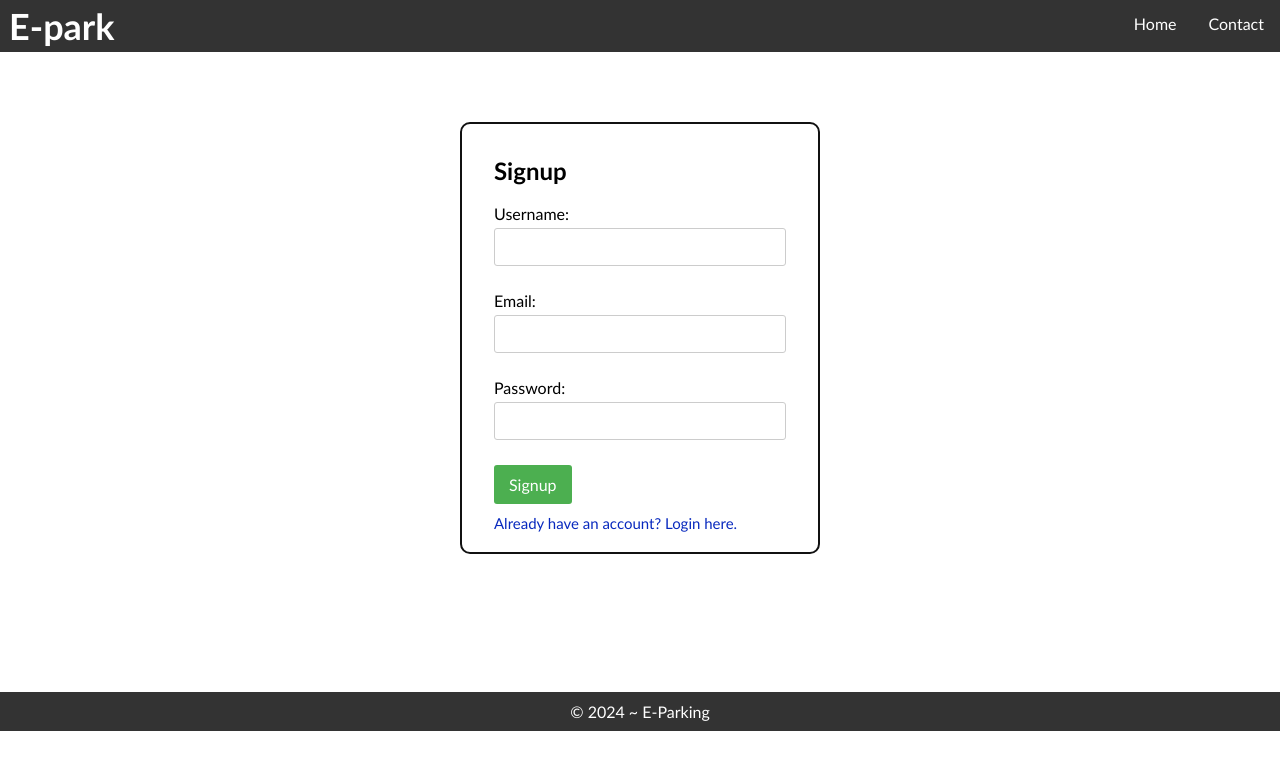
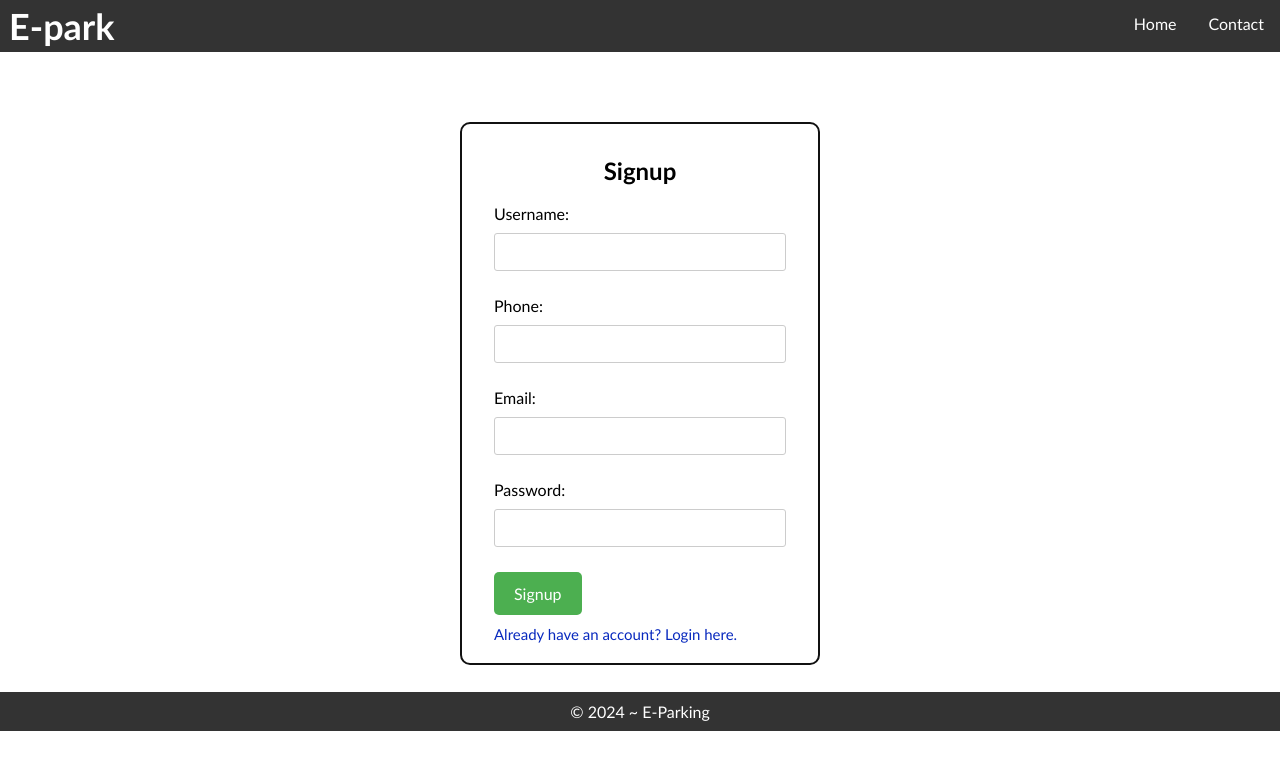
Before and after one commit to dhirajbantawarai/Epark, a React (Create React App) app in the folder client/: page /signup in a window 1280 px wide. Shown: the top 770 px of the page. Built offline with nearby package versions, Linux system fonts and the light colour scheme.

Commit message:
some changes

```diff
--- a/client/src/components/Book.js
+++ b/client/src/components/Book.js
@@ -1,5 +1,6 @@
 import React, { useEffect, useState } from 'react';
 import { useNavigate } from "react-router-dom";
+import "../styles/book.css";
 import { useProductContext } from "../context/StoreContext";
 
 
@@ -93,9 +94,12 @@ const Book = () => {
   console.log(user);
 
   return (
-    <div>
+    <>
+ <div className="book-page">
+      <div className="bookbox">
       <h2>Parking Booking Form</h2>
       <form onSubmit={handleSubmit}>
+        <br/>
         <label>
           Name:
           <input type="text" value={name} onChange={(e) => setName(e.target.value)} required />
@@ -144,6 +148,8 @@ const Book = () => {
         <button type="submit">Submit</button>
       </form>
     </div>
+    </div>
+    </>
   );
 };
 
--- a/client/src/components/Contact.js
+++ b/client/src/components/Contact.js
@@ -9,6 +9,7 @@ export const Contact = () => {
 
           <form>
             <div className="form-group">
+              <br/>
               <label htmlFor="name">Name:</label>
 
               <input
--- a/client/src/components/Profile.js
+++ b/client/src/components/Profile.js
@@ -1,6 +1,6 @@
-import React, { useState, useEffect } from 'react';
-import '../styles/profile.css';
-import {useNavigate} from "react-router-dom";
+import React, { useState, useEffect } from "react";
+import "../styles/profile.css";
+import { useNavigate } from "react-router-dom";
 import { useProductContext } from "../context/StoreContext";
 
 export const Profile = () => {
@@ -8,24 +8,22 @@ export const Profile = () => {
   const { userid } = useProductContext();
   const navigate = useNavigate();
 
-
-
   useEffect(() => {
-    if(userid === "" || userid === null){
-        navigate('/');
-      }
-      else{
-
+    if (userid === "" || userid === null) {
+      navigate("/");
+    } else {
       const fetchData = async () => {
         try {
-              const response = await fetch(`http://localhost:9000/api/user/${userid}`);
+          const response = await fetch(
+            `http://localhost:9000/api/user/${userid}`
+          );
           if (!response.ok) {
-                throw new Error('Failed to fetch user data');
+            throw new Error("Failed to fetch user data");
           }
           const data = await response.json();
           setUserData(data.user);
         } catch (error) {
-              console.error('Error:', error.message);
+          console.error("Error:", error.message);
         }
       };
 
@@ -38,7 +36,7 @@ export const Profile = () => {
       return <p>Loading...</p>;
     }
 
-    const { _id, age, email, phone, username, 'veh-no': vehNo } = userData;
+    const { _id, age, email, phone, username } = userData;
 
     return (
       <div className="table-container">
@@ -77,7 +75,7 @@ export const Profile = () => {
 
   return (
     <div>
-      <h2>User Profile</h2>
+      <h2 style={{ marginTop: "20px" }}>User Profile</h2>
       {renderTable()}
     </div>
   );
--- a/client/src/components/Signup.js
+++ b/client/src/components/Signup.js
@@ -3,13 +3,46 @@ import "../styles/signup.css";
 
 export const Signup = () => {
   const [username, setUsername] = useState("");
+  const [phone, setPhone] = useState("");
   const [email, setEmail] = useState("");
   const [password, setPassword] = useState("");
+  const [errors, setErrors] = useState({});
 
   const handleSubmit = (event) => {
     event.preventDefault();
-    // Handle signup logic here
-    console.log("Username:", username, "Email:", email, "Password:", password);
+
+    const validationErrors = {};
+
+    if (!username) {
+      validationErrors.username = "Username is required";
+    }
+    if (!phone) {
+      validationErrors.phone = "Phone number is required";
+    }
+    if (!email) {
+      validationErrors.email = "Email is required";
+    }
+    if (!password) {
+      validationErrors.password = "Password is required";
+    }
+
+    setErrors(validationErrors);
+
+    if (Object.keys(validationErrors).length === 0) {
+      // Handle signup logic here (e.g., send data to server)
+      console.log(
+        "Username:",
+        username,
+        "Phone",
+        phone,
+        "Email:",
+        email,
+        "Password:",
+        password
+      );
+      // Clear errors after successful signup
+      setErrors({});
+    }
   };
 
   return (
@@ -17,7 +50,7 @@ export const Signup = () => {
       <div className="signup-page">
         <div className="signupbox">
           <h2>Signup</h2>
-          <br></br>
+          <br />
           <form onSubmit={handleSubmit}>
             <div className="form-group">
               <label htmlFor="username">Username:</label>
@@ -26,8 +59,23 @@ export const Signup = () => {
                 id="username"
                 value={username}
                 onChange={(e) => setUsername(e.target.value)}
+                required
               />
+              {errors.username && <p className="error">{errors.username}</p>}
             </div>
+
+            <div className="form-group">
+              <label htmlFor="phone">Phone:</label>
+              <input
+                type="tel"
+                id="phone"
+                value={phone}
+                onChange={(e) => setPhone(e.target.value)}
+                required
+              />
+              {errors.phone && <p className="error">{errors.phone}</p>}
+            </div>
+
             <div className="form-group">
               <label htmlFor="email">Email:</label>
               <input
@@ -35,8 +83,11 @@ export const Signup = () => {
                 id="email"
                 value={email}
                 onChange={(e) => setEmail(e.target.value)}
+                required
               />
+              {errors.email && <p className="error">{errors.email}</p>}
             </div>
+
             <div className="form-group">
               <label htmlFor="password">Password:</label>
               <input
@@ -44,8 +95,11 @@ export const Signup = () => {
                 id="password"
                 value={password}
                 onChange={(e) => setPassword(e.target.value)}
+                required
               />
+              {errors.password && <p className="error">{errors.password}</p>}
             </div>
+
             <button type="submit" className="btn btn-primary">
               Signup
             </button>
--- /dev/null
+++ b/client/src/styles/book.css
@@ -0,0 +1,55 @@
+/* General styling for larger screens */
+.book-page {
+  font-family: "Arial", sans-serif;
+  line-height: 1.6;
+  background-color: #f2f2f2;
+  padding: 30px;
+}
+
+h2 {
+  text-align: center;
+}
+
+.bookbox {
+  max-width: 600px;
+  margin: 0 auto;
+  background-color: #fff; /* Adjust background color */
+  border: 2px solid #111; /* Border styling */
+  border-radius: 10px; /* Optional: Add border radius for a rounded look */
+  box-sizing: border-box;
+  padding: 20px;
+  padding-bottom: 30px; /* Adjust padding */
+}
+
+label {
+  display: block;
+  margin-bottom: 10px;
+}
+
+input[type="text"],
+input[type="date"],
+input[type="time"] {
+  width: 100%;
+  padding: 10px;
+  border: 1px solid #ccc;
+  border-radius: 3px;
+  box-sizing: border-box;
+  margin-bottom: 16px;
+}
+
+button[type="submit"] {
+  background-color: #4caf50;
+  color: white;
+  padding: 12px 20px;
+  border: none;
+  border-radius: 5px;
+  cursor: pointer;
+  display: inline-block;
+}
+
+/* Media query for smaller screens */
+@media (max-width: 600px) {
+  form {
+    width: 90%; /* Adjust the width for smaller screens */
+  }
+}
--- a/client/src/styles/profile.css
+++ b/client/src/styles/profile.css
@@ -1,19 +1,22 @@
-/* Profile.css */
-
 .table-container {
-    overflow-x: auto;
+  margin: 0 auto;
+  margin-top: 50px;
+  width: 80%; /* Adjust the width as needed */
+  margin-bottom: 10px;
+  padding: 20px;
+  height: 600px;
 }
 
 .user-table {
   width: 100%;
   border-collapse: collapse;
-    margin-top: 20px;
+  margin-top: 10px;
 }
 
 .user-table th,
 .user-table td {
   padding: 12px;
-    border: 1px solid #ddd;
+  border: 1px solid #111;
   text-align: left;
 }
 
@@ -21,6 +24,7 @@
   background-color: #f2f2f2;
 }
 
+/* Button styling */
 .user-table td button {
   padding: 8px;
   cursor: pointer;
@@ -30,10 +34,23 @@
   border-radius: 4px;
 }
 
+/* Hover effect for better interactivity */
+.user-table td button:hover {
+  background-color: #111;
+}
+
 /* Responsive styles */
 @media (max-width: 600px) {
   .user-table th,
   .user-table td {
     font-size: 14px;
+    padding: 10px; /* Adjust padding for smaller screens */
+  }
+
+  /* Center-align text on small screens */
+  .user-table th,
+  .user-table td,
+  .user-table td button {
+    text-align: center;
   }
 }
--- a/client/src/styles/signup.css
+++ b/client/src/styles/signup.css
@@ -25,9 +25,10 @@ label {
   margin-bottom: 5px;
 }
 
-input[type="text"],
-input[type="email"],
-input[type="password"] {
+input[type="text"]:required,
+input[type="tel"]:required,
+input[type="email"]:required,
+input[type="password"]:required {
   width: 100%;
   padding: 10px;
   border: 1px solid #ccc;
@@ -62,3 +63,10 @@ button[type="submit"] {
     width: 90%; /* Adjust the width for smaller screens */
   }
 }
+
+/* Style for error messages
+  color: #f00;
+  font-size: 0.8rem;
+  margin-top: 5px;
+}
+*/
```
Also changed, not shown: client/src/styles/aboutus.css (deleted, +0 -18 lines). Lines whose indentation alone changed are shown as unchanged.
